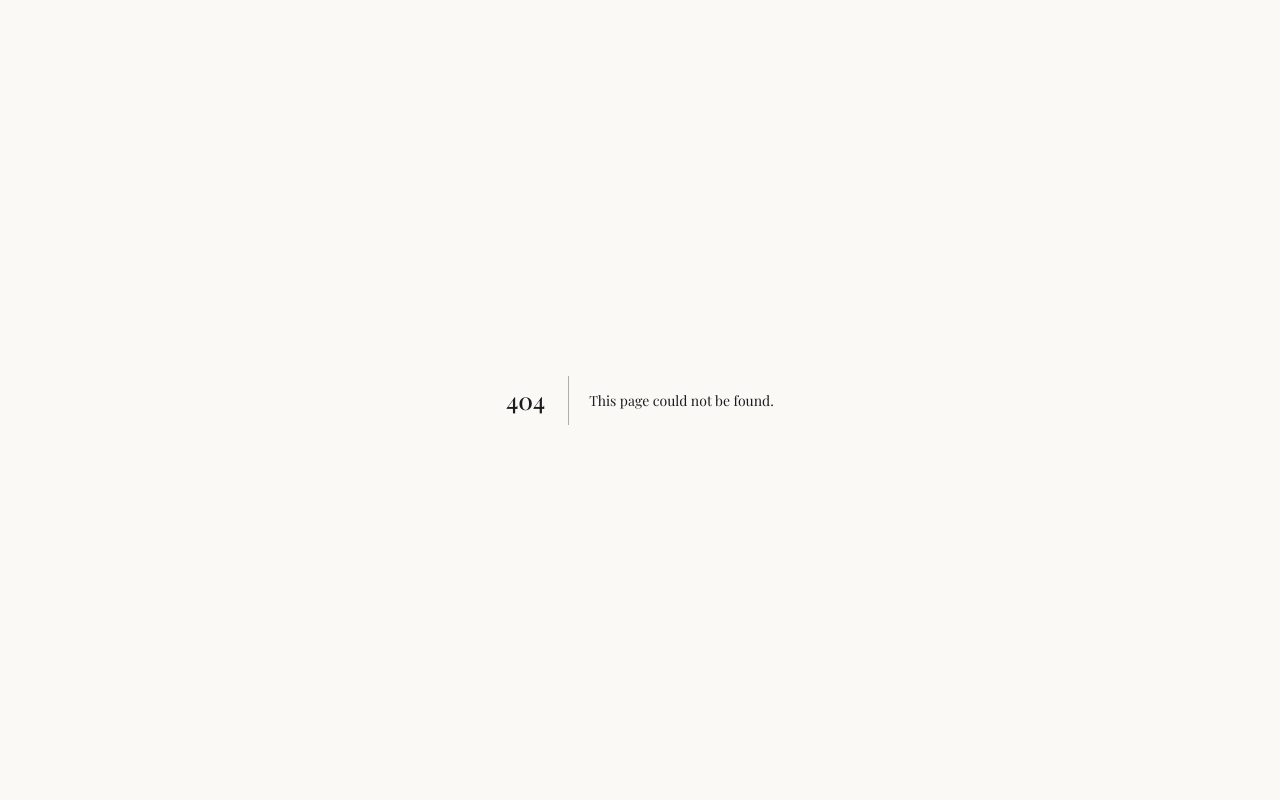
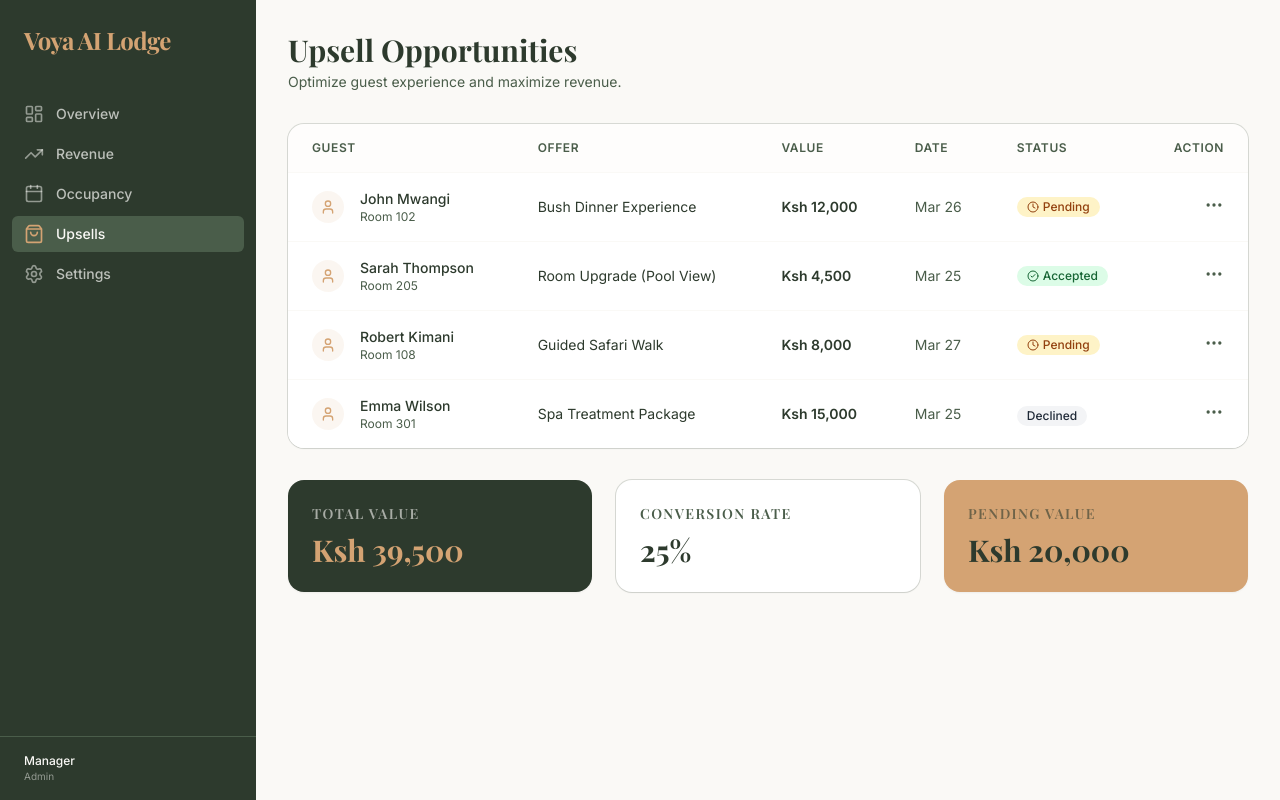
Before and after one commit to Manukyalo/voya-ai, a Next.js app: page /dashboard/upsells in a window 1280 px wide. Before the commit this address had no page. Built offline with nearby package versions, Linux system fonts and the light colour scheme; no server answers; a web font is replaced by a local one.

Commit message:
Upsells Management page implementation

```diff
--- /dev/null
+++ b/app/dashboard/upsells/page.tsx
@@ -0,0 +1,87 @@
+"use client";
+
+import { CheckCircle2, Clock, MoreHorizontal, User } from "lucide-react";
+
+const upsells = [
+  { id: 1, guest: "John Mwangi", room: "102", offer: "Bush Dinner Experience", status: "Pending", value: 12000, date: "Mar 26" },
+  { id: 2, guest: "Sarah Thompson", room: "205", offer: "Room Upgrade (Pool View)", status: "Accepted", value: 4500, date: "Mar 25" },
+  { id: 3, guest: "Robert Kimani", room: "108", offer: "Guided Safari Walk", status: "Pending", value: 8000, date: "Mar 27" },
+  { id: 4, guest: "Emma Wilson", room: "301", offer: "Spa Treatment Package", status: "Declined", value: 15000, date: "Mar 25" },
+];
+
+export default function UpsellsPage() {
+  return (
+    <div className="space-y-8 animate-in fade-in duration-700">
+      <div>
+        <h2 className="text-3xl font-serif font-bold text-earth-forest">Upsell Opportunities</h2>
+        <p className="mt-1 text-sm text-earth-muted">Optimize guest experience and maximize revenue.</p>
+      </div>
+
+      <div className="rounded-2xl bg-white shadow-sm ring-1 ring-earth-muted/20 overflow-hidden">
+        <table className="min-w-full divide-y divide-earth-sand">
+          <thead className="bg-earth-sand/30">
+            <tr>
+              <th className="px-6 py-4 text-left text-xs font-semibold uppercase tracking-wider text-earth-muted">Guest</th>
+              <th className="px-6 py-4 text-left text-xs font-semibold uppercase tracking-wider text-earth-muted">Offer</th>
+              <th className="px-6 py-4 text-left text-xs font-semibold uppercase tracking-wider text-earth-muted">Value</th>
+              <th className="px-6 py-4 text-left text-xs font-semibold uppercase tracking-wider text-earth-muted">Date</th>
+              <th className="px-6 py-4 text-left text-xs font-semibold uppercase tracking-wider text-earth-muted">Status</th>
+              <th className="px-6 py-4 text-right text-xs font-semibold uppercase tracking-wider text-earth-muted">Action</th>
+            </tr>
+          </thead>
+          <tbody className="divide-y divide-earth-sand bg-white">
+            {upsells.map((upsell) => (
+              <tr key={upsell.id} className="hover:bg-earth-sand/10 transition-colors">
+                <td className="whitespace-nowrap px-6 py-4">
+                  <div className="flex items-center">
+                    <div className="h-8 w-8 rounded-full bg-earth-amber/10 flex items-center justify-center text-earth-amber">
+                        <User className="h-4 w-4" />
+                    </div>
+                    <div className="ml-4">
+                      <div className="text-sm font-medium text-earth-forest">{upsell.guest}</div>
+                      <div className="text-xs text-earth-muted">Room {upsell.room}</div>
+                    </div>
+                  </div>
+                </td>
+                <td className="whitespace-nowrap px-6 py-4 text-sm text-earth-forest truncate max-w-xs">{upsell.offer}</td>
+                <td className="whitespace-nowrap px-6 py-4 text-sm font-semibold text-earth-forest">Ksh {upsell.value.toLocaleString()}</td>
+                <td className="whitespace-nowrap px-6 py-4 text-sm text-earth-muted">{upsell.date}</td>
+                <td className="whitespace-nowrap px-6 py-4">
+                  <span className={`inline-flex items-center rounded-full px-2.5 py-0.5 text-xs font-medium ${
+                    upsell.status === 'Accepted' ? 'bg-green-100 text-green-800' :
+                    upsell.status === 'Pending' ? 'bg-amber-100 text-amber-800' : 'bg-gray-100 text-gray-800'
+                  }`}>
+                    {upsell.status === 'Accepted' && <CheckCircle2 className="mr-1 h-3 w-3" />}
+                    {upsell.status === 'Pending' && <Clock className="mr-1 h-3 w-3" />}
+                    {upsell.status}
+                  </span>
+                </td>
+                <td className="whitespace-nowrap px-6 py-4 text-right text-sm">
+                  <button className="text-earth-muted hover:text-earth-forest transition-colors">
+                    <MoreHorizontal className="h-5 w-5" />
+                  </button>
+                </td>
+              </tr>
+            ))}
+          </tbody>
+        </table>
+      </div>
+
+      {/* Summary Cards for Upsells */}
+      <div className="grid grid-cols-1 gap-6 sm:grid-cols-2 lg:grid-cols-3">
+          <div className="rounded-2xl bg-earth-forest p-6 text-earth-sand shadow-sm">
+              <h4 className="text-sm opacity-60 uppercase tracking-widest font-semibold mb-2">Total Value</h4>
+              <p className="text-3xl font-serif font-bold text-earth-amber">Ksh 39,500</p>
+          </div>
+          <div className="rounded-2xl bg-white p-6 shadow-sm ring-1 ring-earth-muted/20">
+              <h4 className="text-sm text-earth-muted uppercase tracking-widest font-semibold mb-2">Conversion Rate</h4>
+              <p className="text-3xl font-serif font-bold text-earth-forest">25%</p>
+          </div>
+          <div className="rounded-2xl bg-earth-amber p-6 text-earth-forest shadow-sm">
+              <h4 className="text-sm opacity-60 uppercase tracking-widest font-semibold mb-2">Pending Value</h4>
+              <p className="text-3xl font-serif font-bold">Ksh 20,000</p>
+          </div>
+      </div>
+    </div>
+  );
+}
```
